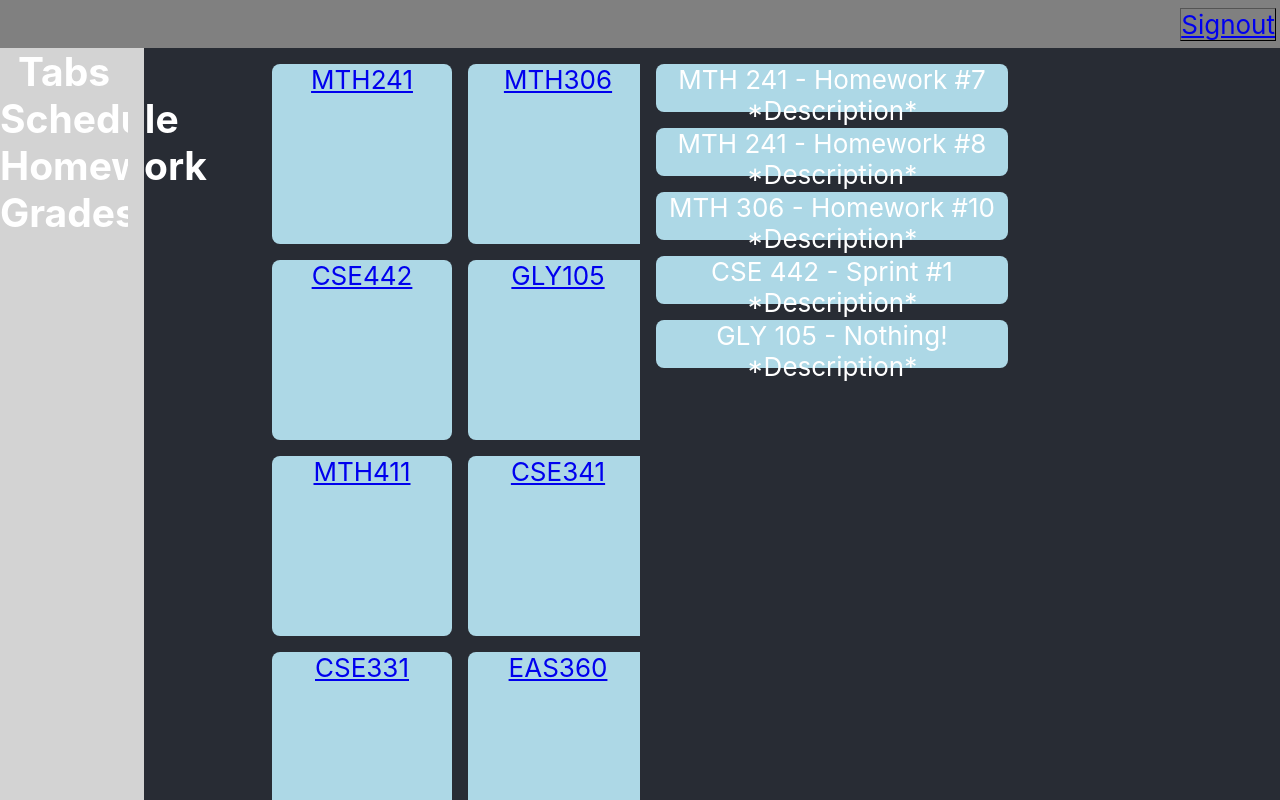
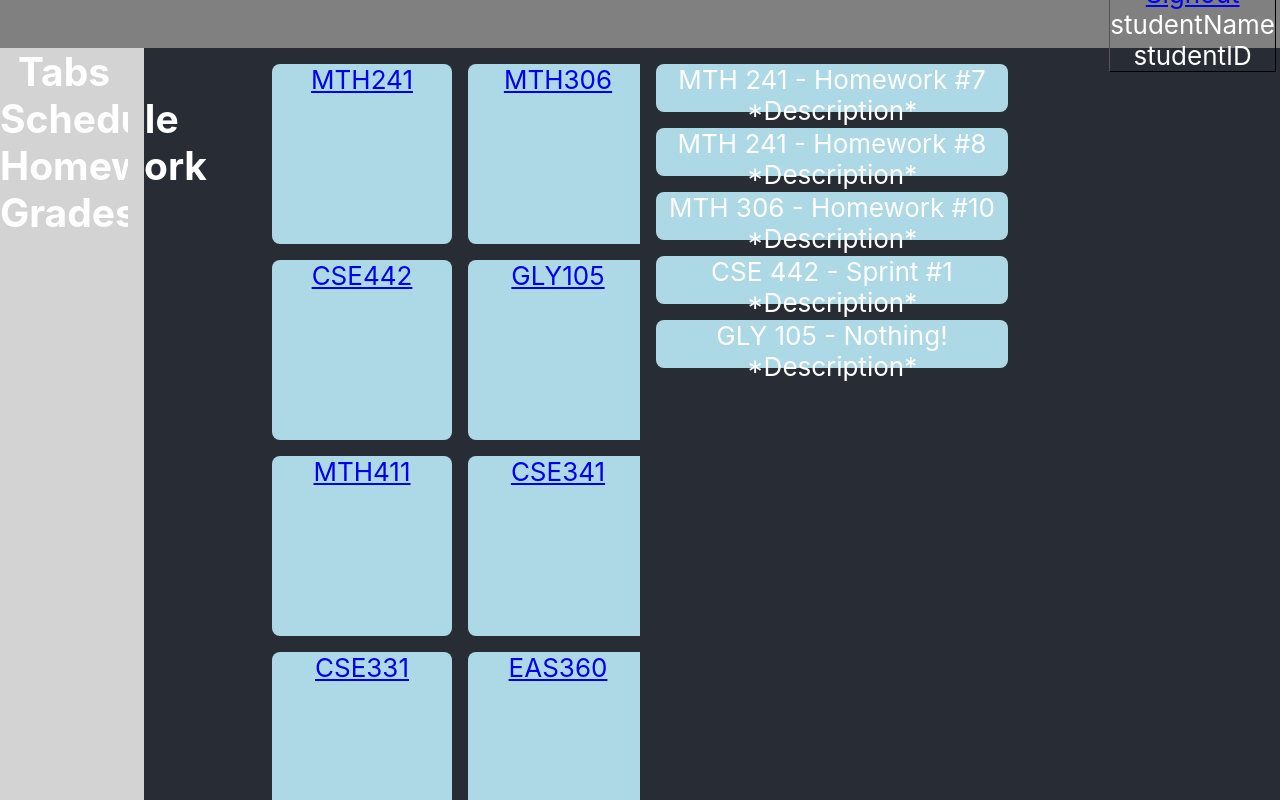
Before and after one commit to cse442-at-ub/s24semesterproject-brighterspace, a React (Create React App) app in the folder brighterspace-react-app/: page /student-home in a window 1280 px wide. Built offline with nearby package versions, Linux system fonts and the light colour scheme.

Commit message:
card #40: fixed navbar to display student info correctly

```diff
--- a/brighterspace-react-app/src/components/Navbar.js
+++ b/brighterspace-react-app/src/components/Navbar.js
@@ -1,11 +1,26 @@
-import "../styles/Navbar.css"
+import { Link } from "react-router-dom";
+import "../styles/Navbar.css";
+
+function generateStudentInfo() {
+    return (
+        <>
+            <li>
+                studentName
+            </li>
+            <li>
+                studentID
+            </li>
+        </>
+    );
+}
 
 export default function Navbar() {
     return(
         <nav class="navbar">
             <a href="student_home.php">{/*<img src="" alt="Logo" draggable="false">*/}</a>
             <ul>
-                <li><a href="login.php">Signout</a></li>
+                <li><Link to="/login">Signout</Link></li>
+                {generateStudentInfo()}
             </ul>
         </nav>
     )
--- a/brighterspace-react-app/src/pages/StudentHome.js
+++ b/brighterspace-react-app/src/pages/StudentHome.js
@@ -2,10 +2,12 @@ import "../styles/StudentHome.css"
 import Navbar from "../components/Navbar"
 
 const classes = ["MTH241", "MTH306", "CSE442", "GLY105", "MTH411", "CSE341", "CSE331", "EAS360"];
+const studentName = "Brandon Chen";
+const studentID = "90807060";
 
 function generateClassList() {
     return classes.map(currClass => (
-        <li key={currClass}>
+        <li>
             <a href={`${currClass}.html`}>{currClass}</a>
         </li>
     ));
```
Also changed, not shown: 2 other files (tests, documents, lock files or other folders).
